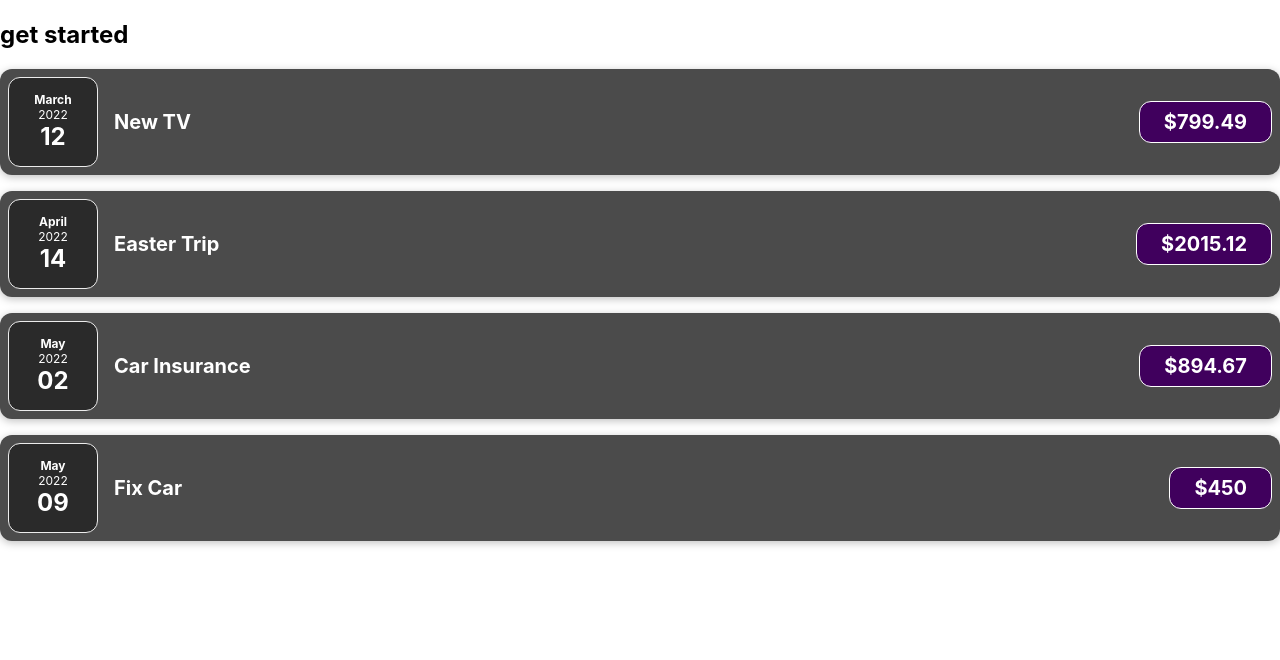
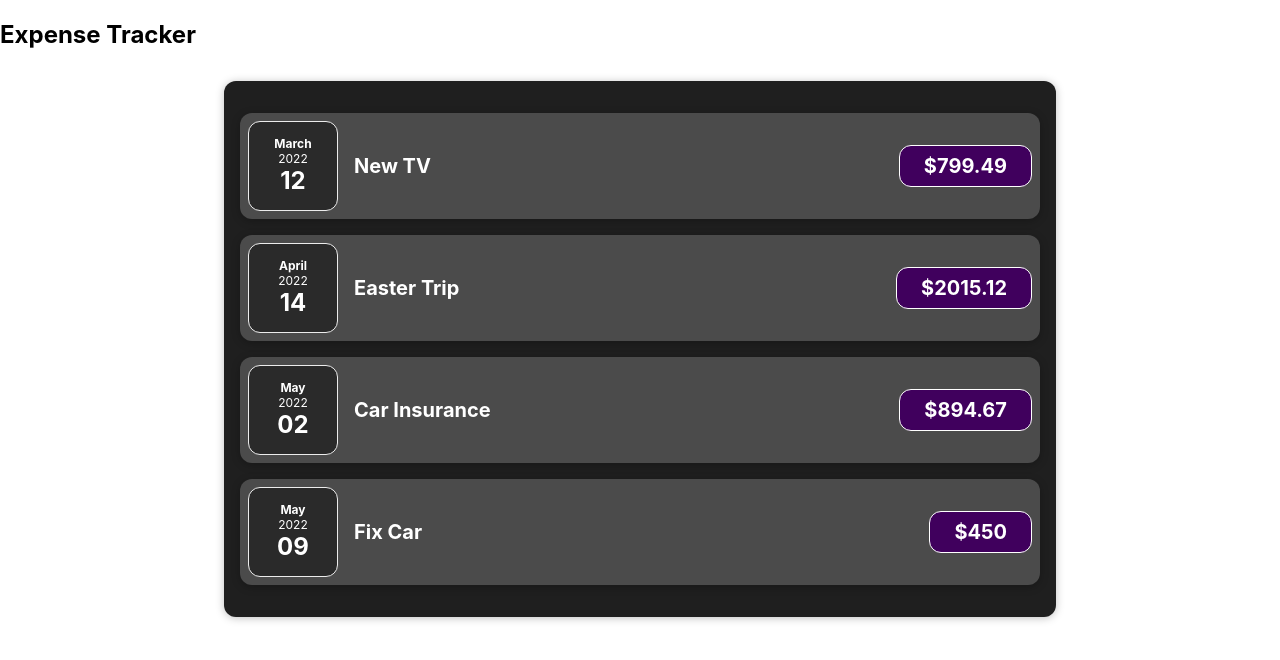
Before and after one commit to SilviaMYA/expense_tracker, a React (Create React App) app: page / in a window 1280 px wide. Shown: the top 660 px of the page. Built offline with nearby package versions, Linux system fonts and the light colour scheme.

Commit message:
Wraping components expenses and expenseItem in a card component

```diff
--- a/src/App.js
+++ b/src/App.js
@@ -1,8 +1,8 @@
-import ExpenseItem from "./components/ExpenseItem";
+import Expenses from "./components/Expenses";
 
 function App() {
   //Integer value representing the month, beginning with 0 for January to 11 for December.
-  const expenses = [
+  const expensesArray = [
     {
       id: "expense2",
       title: "New TV",
@@ -30,27 +30,8 @@ function App() {
   ];
   return (
     <div>
-      <h2>get started</h2>
-      <ExpenseItem
-        title={expenses[0].title}
-        amount={expenses[0].amount}
-        date={expenses[0].date}
-      />
-      <ExpenseItem
-        title={expenses[1].title}
-        amount={expenses[1].amount}
-        date={expenses[1].date}
-      />
-      <ExpenseItem
-        title={expenses[2].title}
-        amount={expenses[2].amount}
-        date={expenses[2].date}
-      />
-      <ExpenseItem
-        title={expenses[3].title}
-        amount={expenses[3].amount}
-        date={expenses[3].date}
-      />
+      <h2>Expense Tracker</h2>
+      <Expenses items={expensesArray} />
     </div>
   );
 }
--- /dev/null
+++ b/src/components/Card.css
@@ -0,0 +1,4 @@
+.card {
+  border-radius: 12px;
+  box-shadow: 0 1px 8px rgba(0, 0, 0, 0.25);
+}
--- /dev/null
+++ b/src/components/Card.js
@@ -0,0 +1,16 @@
+import "./Card.css";
+
+/**
+ *
+ * @param {Object} props react prop to accept our card component to act as a container of other components
+ * @param {String} props.children a reserved name, it always be the content between the open and close component
+ * @returns
+ */
+function Card(props) {
+  // adds everithing we receive as a classeName outside to the card class
+  const classes = "card " + props.className;
+
+  return <div className={classes}> {props.children} </div>;
+}
+
+export default Card;
--- a/src/components/ExpenseDate.js
+++ b/src/components/ExpenseDate.js
@@ -1,5 +1,11 @@
 import "./ExpenseDate.css";
 
+/**
+ *
+ * @param {object} props the object that contains the date coming from the component ExpenseItem
+ * @param {Date} props.dateProp the date coming from the component ExpenseItem
+ * @returns
+ */
 function ExpenseDate(props) {
   const month = props.dateProp.toLocaleString("en-AU", { month: "long" });
   const year = props.dateProp.getFullYear();
--- a/src/components/ExpenseItem.js
+++ b/src/components/ExpenseItem.js
@@ -1,16 +1,25 @@
 import ExpenseDate from "./ExpenseDate";
+import Card from "./Card";
 import "./ExpenseItem.css";
 
+/**
+ *
+ * @param {Object} props contains items from Expenses.js
+ * @param {Date} props.date contains the date
+ * @param {Double} props.amount contains the cost
+ * @param {String} props.title contains the item title
+ * @returns
+ */
 function ExpenseItem(props) {
   return (
-    <div className="expense-item">
+    <Card className="expense-item">
       <ExpenseDate dateProp={props.date} />
 
       <div className="expense-item__description">
         <h2> {props.title} </h2>
         <div className="expense-item__price"> ${props.amount} </div>
       </div>
-    </div>
+    </Card>
   );
 }
 
--- /dev/null
+++ b/src/components/Expenses.css
@@ -0,0 +1,7 @@
+.expenses {
+  padding: 1rem;
+  background-color: rgb(31, 31, 31);
+  margin: 2rem auto;
+  width: 50rem;
+  max-width: 95%;
+}
--- /dev/null
+++ b/src/components/Expenses.js
@@ -0,0 +1,37 @@
+import "./Expenses.css";
+import ExpenseItem from "./ExpenseItem";
+import Card from "./Card";
+
+/**
+ *
+ * @param {Object} props contains items that gets from App.js
+ * @returns
+ */
+function Expenses(props) {
+  return (
+    <Card className="expenses">
+      <ExpenseItem
+        title={props.items[0].title}
+        amount={props.items[0].amount}
+        date={props.items[0].date}
+      />
+      <ExpenseItem
+        title={props.items[1].title}
+        amount={props.items[1].amount}
+        date={props.items[1].date}
+      />
+      <ExpenseItem
+        title={props.items[2].title}
+        amount={props.items[2].amount}
+        date={props.items[2].date}
+      />
+      <ExpenseItem
+        title={props.items[3].title}
+        amount={props.items[3].amount}
+        date={props.items[3].date}
+      />
+    </Card>
+  );
+}
+
+export default Expenses;
```
